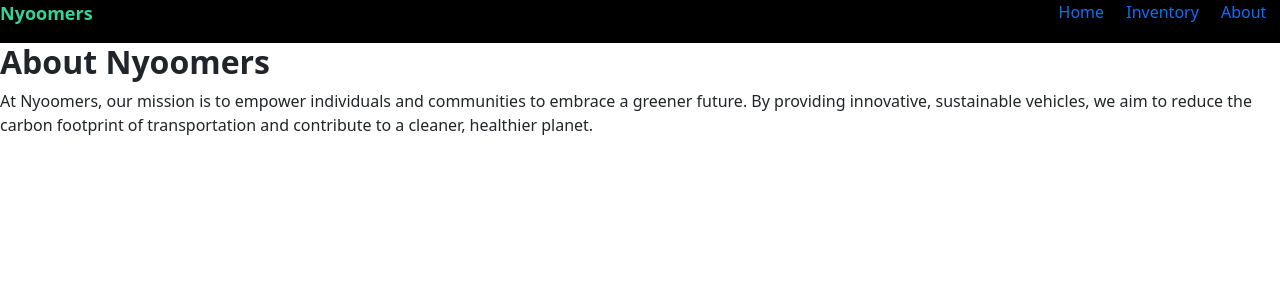
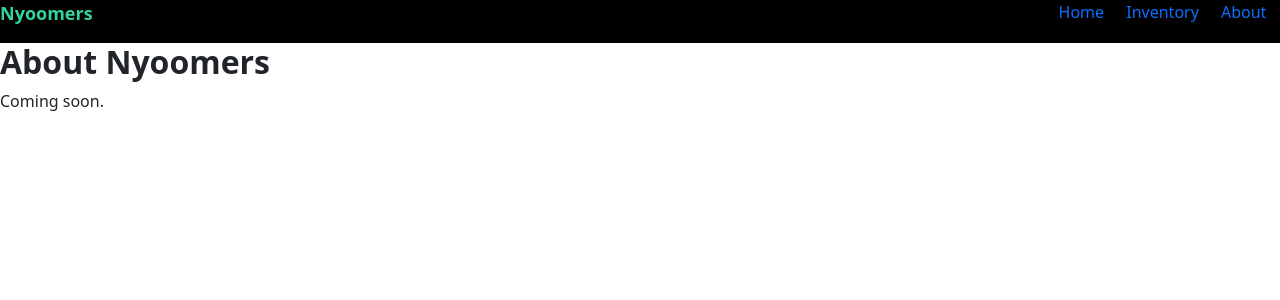
Before and after one commit to kimbencinas/Nyoomers, a React (Vite) app in the folder client/: page /about in a window 1280 px wide. Shown: the top 300 px of the page. Built offline with nearby package versions, Linux system fonts and the light colour scheme.

Commit message:
Change about me page message

```diff
--- a/client/src/pages/About.jsx
+++ b/client/src/pages/About.jsx
@@ -8,7 +8,7 @@ function About() {
       <div>
         <div>
           <h2>About Nyoomers</h2>
-          <p>At Nyoomers, our mission is to empower individuals and communities to embrace a greener future. By providing innovative, sustainable vehicles, we aim to reduce the carbon footprint of transportation and contribute to a cleaner, healthier planet.</p>
+          <p>Coming soon.</p>
         </div>
       </div>
     </>
```
